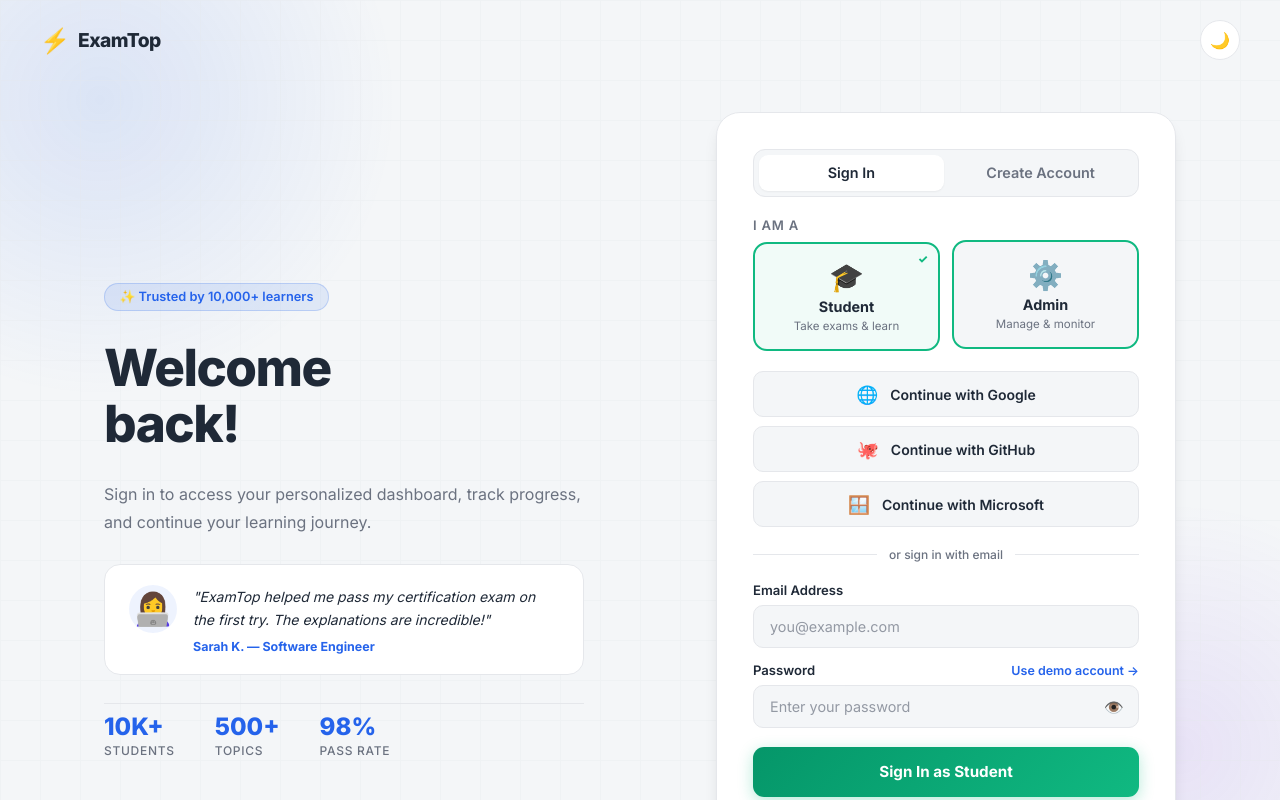
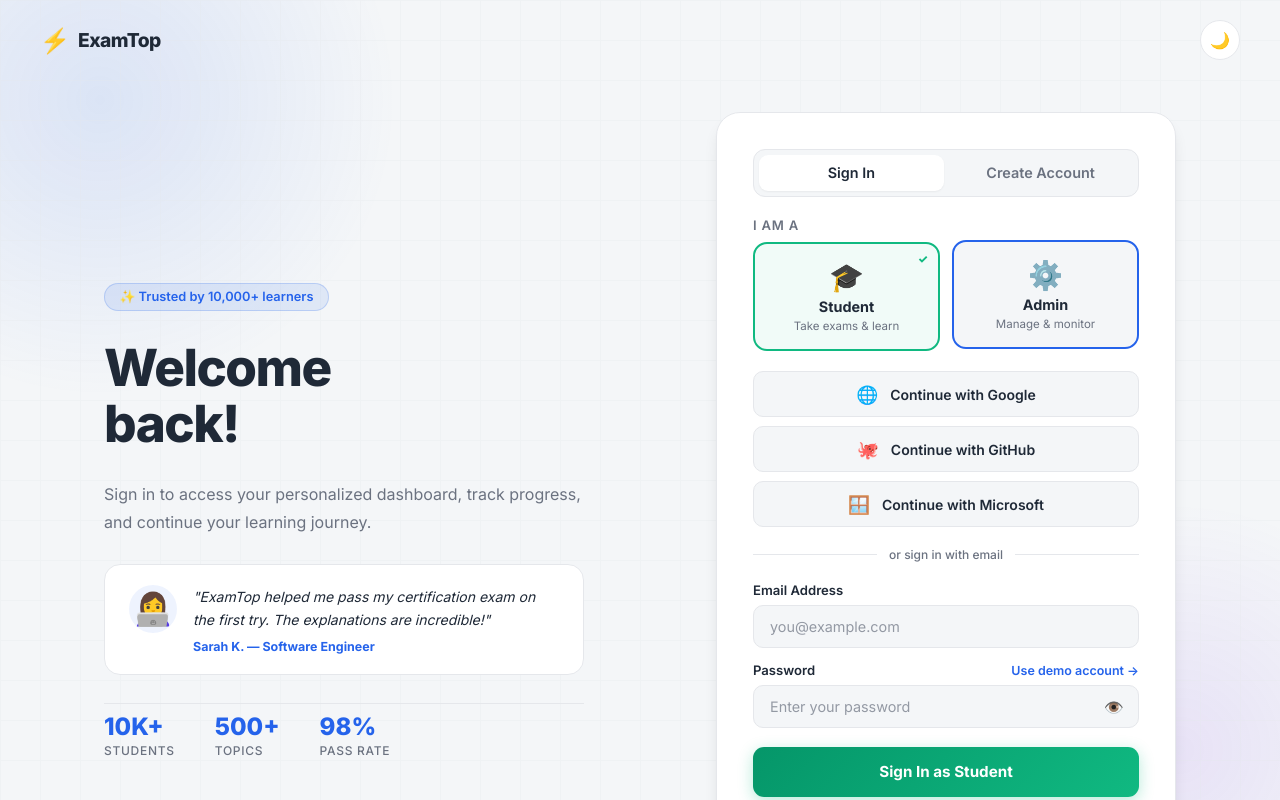
Before and after one commit to shamikhz/exam, a Next.js app: page /auth in a window 1280 px wide. In both pictures the pointer is over the button 1045 px from the left and 296 px from the top of the page. Shown: the top 800 px of the page. Built offline with nearby package versions, Linux system fonts and the light colour scheme.

Commit message:
fix: admin role card hover border changed to blue

```diff
--- a/src/app/auth/auth.module.css
+++ b/src/app/auth/auth.module.css
@@ -298,6 +298,11 @@
   transform: translateY(-2px);
 }
 
+.roleCardAdmin:hover {
+  border-color: #2563eb;
+  transform: translateY(-2px);
+}
+
 .roleCardActive {
   border-color: #10b981;
   background: rgba(16, 185, 129, 0.06);
--- a/src/app/auth/page.tsx
+++ b/src/app/auth/page.tsx
@@ -210,7 +210,7 @@ export default function AuthPage() {
                 <button
                   id="role-admin"
                   onClick={() => setRole('admin')}
-                  className={`${styles.roleCard} ${role === 'admin' ? styles.roleCardActiveAdmin : ''}`}
+                  className={`${styles.roleCard} ${styles.roleCardAdmin} ${role === 'admin' ? styles.roleCardActiveAdmin : ''}`}
                 >
                   <span className={styles.roleCardIcon}>⚙️</span>
                   <span className={styles.roleCardName}>Admin</span>
```
